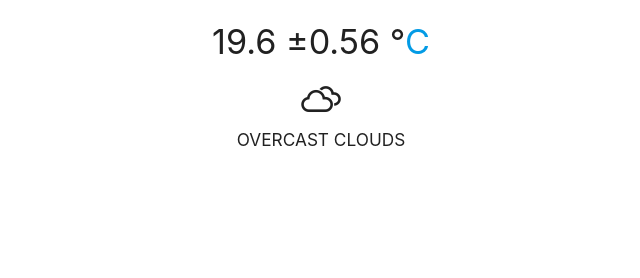
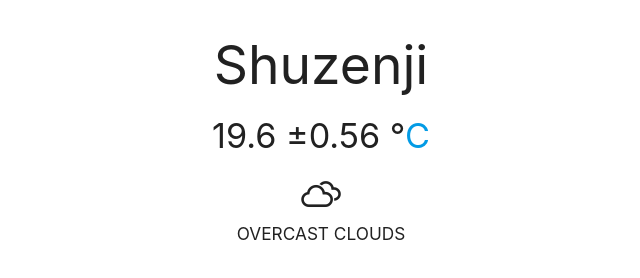
Before and after one commit to 4iar/weather-viewer, a plain HTML site: page index.html in a window 1280 px wide. Shown: the whole page, without its empty margins (319-959 px from the left). Drawn offline with nearby package versions, Linux system fonts and the light colour scheme.

Commit message:
Show the user's location

```diff
--- a/index.html
+++ b/index.html
@@ -35,6 +35,7 @@
     <div class="container">
         <div class="center">
 
+            <h2>{{ weather.location_name }}</h2>
             <div class="animate-switch-container" ng-switch="units">
                 <!--TODO: this seems a bit repetititive - find a nicer way to do this -->
                 <h4 ng-switch-when="c">{{ weather.temperature.value.c }} &plusmn{{ weather.temperature.variance.c }} &deg<a href="#" ng-click="toFarenheit()">C</a></h4>
--- a/js/weather.js
+++ b/js/weather.js
@@ -76,6 +76,7 @@ function parse_weather_from_api() { // TODO: add handling for coordinates
     weather.description = json.weather[0].description;
     weather.id = json.weather[0].id;
     weather.iconCode = "wi-owm-" + weather.id;
+    weather.location_name = json.name;
 
     return weather;
 };
```
